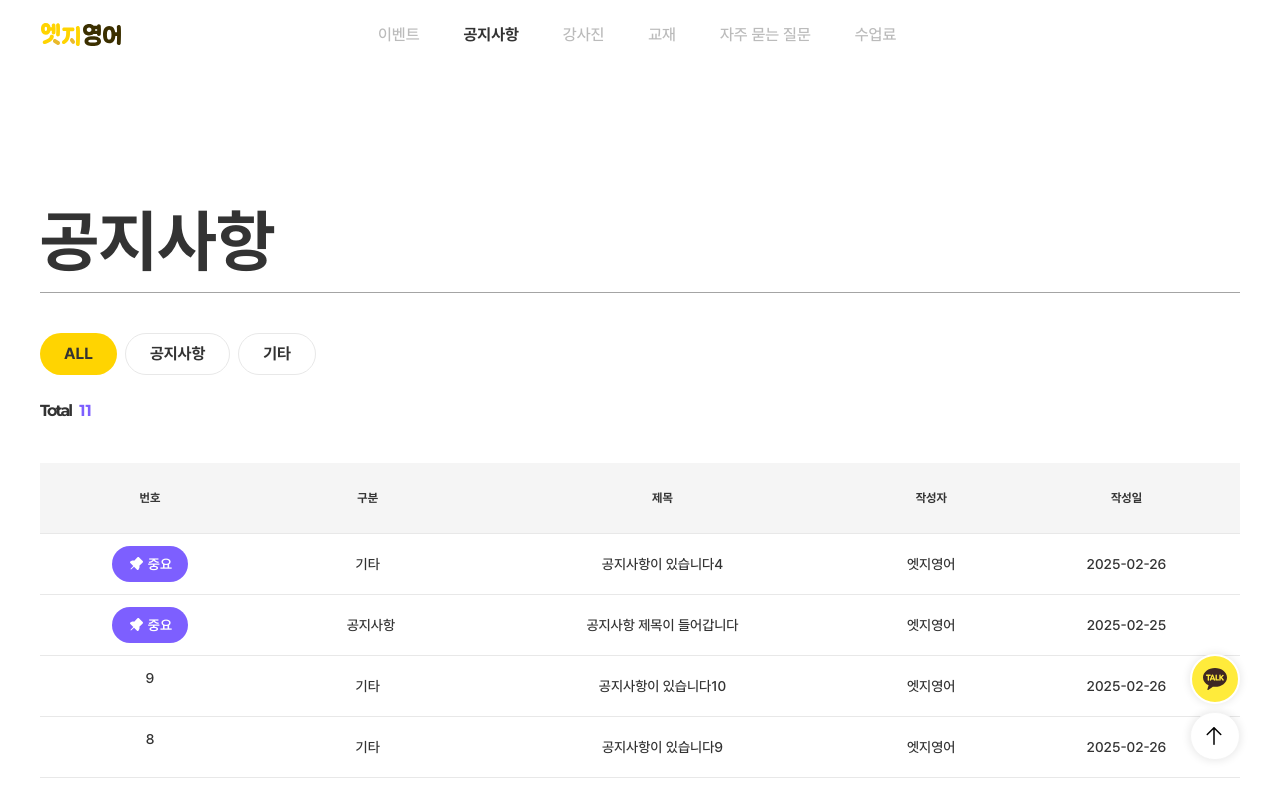
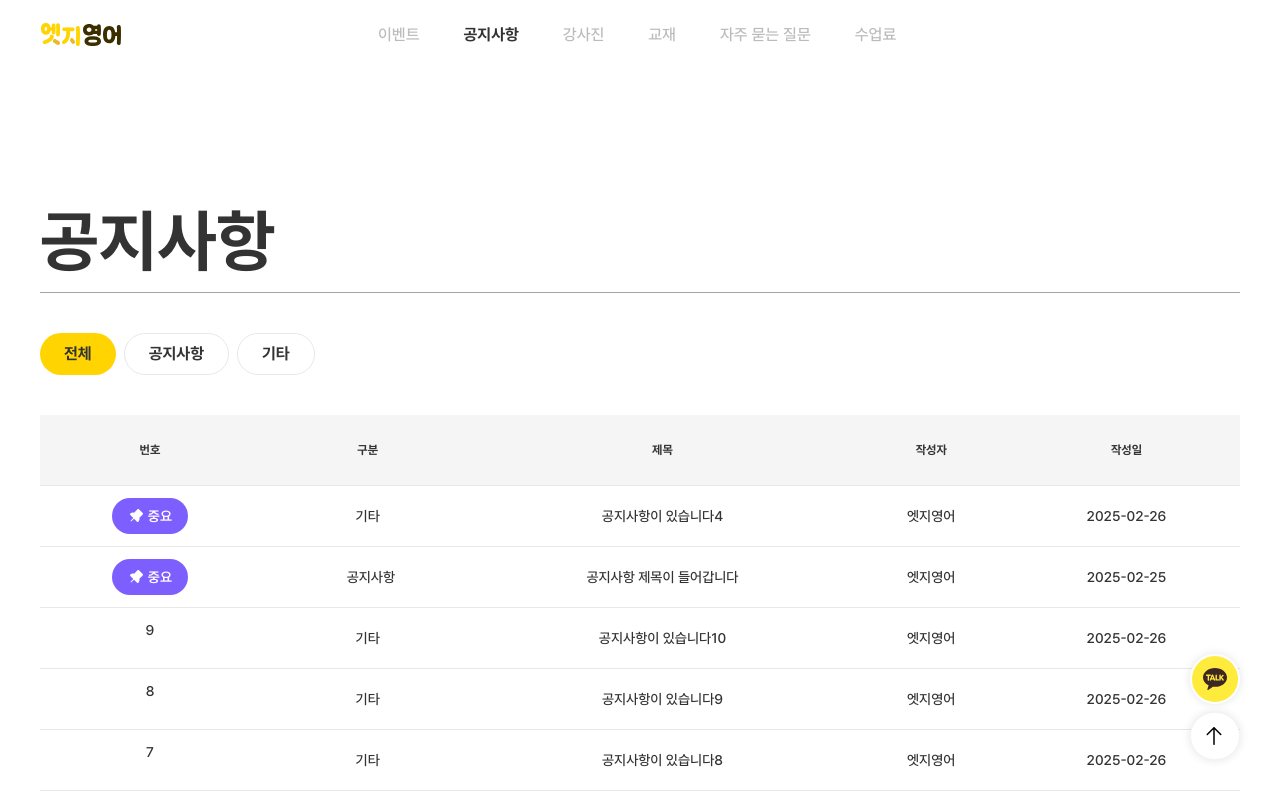
Before and after one commit to gandy818/edge-english, a Next.js app: page /notice in a window 1280 px wide. Shown: the top 793 px of the page. Built offline with nearby package versions, Linux system fonts and the light colour scheme.

Commit message:
fix: 이벤트/공지사항 페이지 게시물 수 hidden, all -> 전체 명칭 변경

```diff
--- a/src/app/events/page.tsx
+++ b/src/app/events/page.tsx
@@ -61,7 +61,7 @@
           className={`text-nowrap rounded-full border-[#E8E8E8] px-6 py-3 font-bold !leading-none max-md:px-4 max-md:py-2 ${currentType === 'all' ? 'bg-[#FFD401]' : 'border'}`}
           onClick={() => setCurrentType('all')}
         >
-          ALL
+          전체
         </button>
         <button
           className={`text-nowrap rounded-full border-[#E8E8E8] px-6 py-3 font-bold !leading-none max-md:px-4 max-md:py-2 ${currentType === 'inprogress' ? 'bg-[#FFD401]' : 'border'}`}
@@ -78,12 +78,12 @@
       </ScrollContainer>
 
       {/* 총 게시글 개수 */}
-      <div className="mt-6 flex gap-2">
+      {/* <div className="mt-6 flex gap-2">
         <p className="font-montserrat font-bold tracking-[-2px]">Total</p>
         <p className="font-montserrat font-bold text-[#7D5FFF]">
           {filteredEventList.length}
         </p>
-      </div>
+      </div> */}
 
       {/* 테이블 */}
       <div className="mt-10 overflow-x-auto max-md:hidden">
--- a/src/app/notice/page.tsx
+++ b/src/app/notice/page.tsx
@@ -74,7 +74,7 @@
           className={`text-nowrap rounded-full border-[#E8E8E8] px-6 py-3 font-bold !leading-none max-md:px-4 max-md:py-2 ${currentType === 'all' ? 'bg-[#FFD401]' : 'border'}`}
           onClick={() => setCurrentType('all')}
         >
-          ALL
+          전체
         </button>
         <button
           className={`text-nowrap rounded-full border-[#E8E8E8] px-6 py-3 font-bold !leading-none max-md:px-4 max-md:py-2 ${currentType === 'notice' ? 'bg-[#FFD401]' : 'border'}`}
@@ -91,12 +91,12 @@
       </ScrollContainer>
 
       {/* 총 게시글 개수 */}
-      <div className="mt-6 flex gap-2">
+      {/* <div className="mt-6 flex gap-2">
         <p className="font-montserrat font-bold tracking-[-2px]">Total</p>
         <p className="font-montserrat font-bold text-[#7D5FFF]">
           {filteredNoticeList.length}
         </p>
-      </div>
+      </div> */}
 
       {/* 테이블 */}
       <div className="mt-10 overflow-x-auto max-md:hidden">
```
